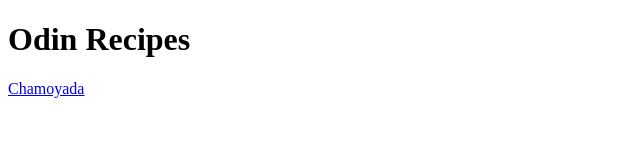
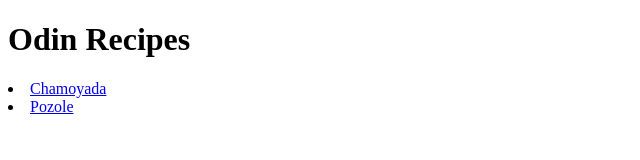
Before and after one commit to OmarMeza15/odin-recipes, a plain HTML site: page index.html in a window 1280 px wide. Shown: the whole page, without its empty margins (0-640 px from the left). Drawn offline with Linux system fonts and the light colour scheme.

Commit message:
Added the hyperlink for the pozole recipe and presented the links as a unordered list

```diff
--- a/index.html
+++ b/index.html
@@ -10,7 +10,8 @@
     <body>
         <h1>Odin Recipes</h1>
 
-        <a href="../odin-recipes/recipes/chamoyada.html">Chamoyada</a>
+        <li><a href="../odin-recipes/recipes/chamoyada.html">Chamoyada</a></li>
+        <li><a href="../odin-recipes/recipes/pozole.html">Pozole</a></li>
 
     </body>
 </html>
```
